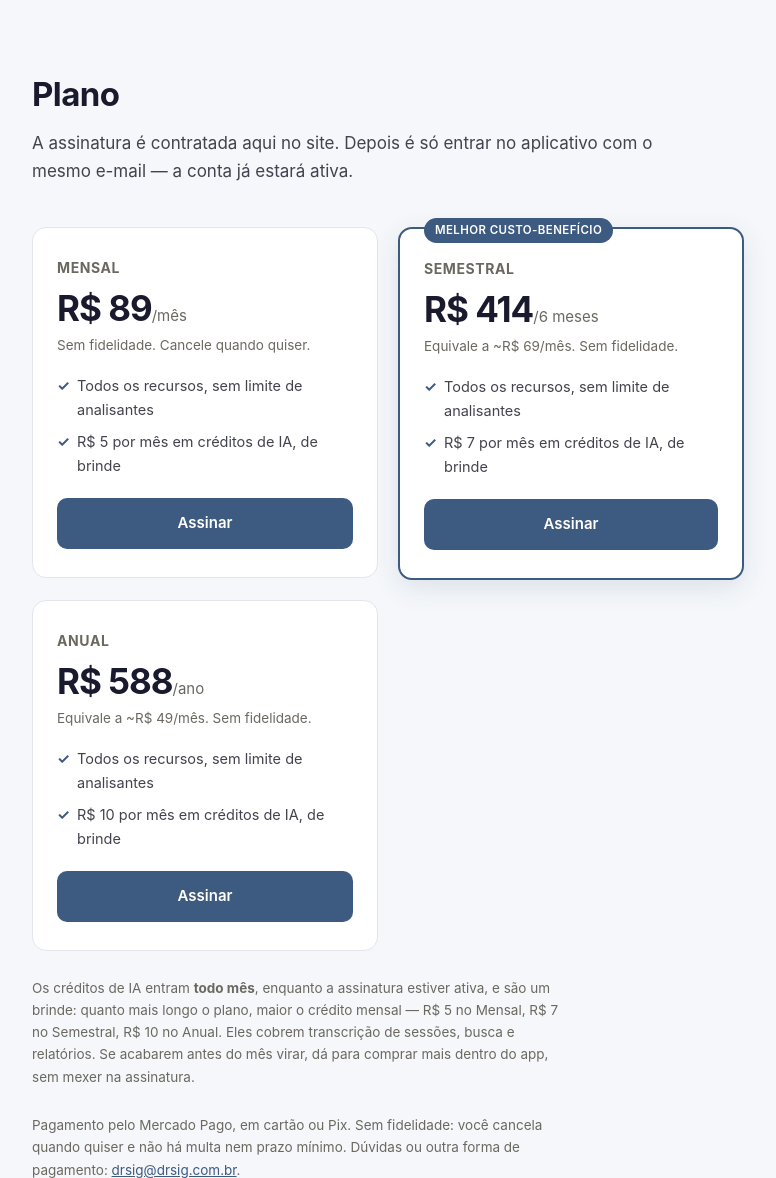
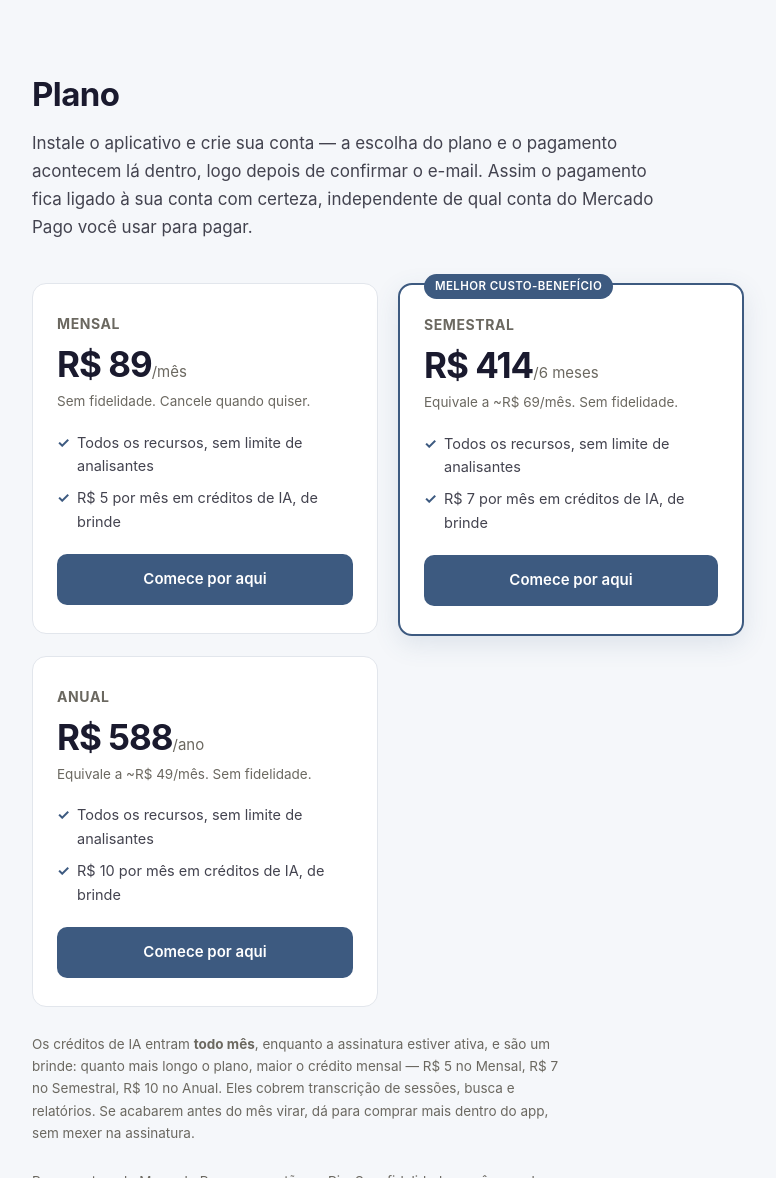
Before and after one commit to paulovsp/drsig-site, a plain HTML site: page index.html in a window 1280 px wide. Shown: the part 4380-5558 px from the top of the page, without its empty margins (252-1028 px from the left). Drawn offline with Linux system fonts and the light colour scheme.

Commit message:
site: tira o checkout anônimo, que não sabia de quem era o pagamento
Os três botões levavam a um checkout de preapproval_plan_id — link
estático, igual pra todo mundo, que nasce sem nenhuma referência ao app.
O webhook então só tinha o e-mail da conta Mercado Pago do pagador, e
tentava adivinhar de quem era casando com profiles.email.

Isso falha de formas comuns e silenciosas: quem paga com a conta do
cônjuge, com uma conta antiga, ou com um e-mail diferente do que usou no
app. Aconteceu no primeiro teste real — R$ 89 aprovados e nenhum vínculo
com conta nenhuma.

O caminho pelo app já resolve isso e sempre resolveu: ele cria a
assinatura por API com `external_reference` = id do usuário, e o webhook
prioriza esse id sobre o e-mail. Não há adivinhação.

Então o site deixa de vender direto e passa a levar pro app. Um caminho
só, sempre identificado, qualquer que seja a conta que paga.

Co-Authored-By: Claude Opus 5 <noreply@anthropic.com>

```diff
--- a/index.html
+++ b/index.html
@@ -391,8 +391,9 @@ busca. Crédito não usado não se perde: acumula para o mês seguinte.
 <div class="wrap estreito">
 <h2>Plano</h2>
 <p class="intro-secao">
-A assinatura é contratada aqui no site. Depois é só entrar no aplicativo com o mesmo e-mail —
-a conta já estará ativa.
+Instale o aplicativo e crie sua conta — a escolha do plano e o pagamento acontecem lá dentro,
+logo depois de confirmar o e-mail. Assim o pagamento fica ligado à sua conta com certeza,
+independente de qual conta do Mercado Pago você usar para pagar.
 </p>
 
 <div class="planos">
@@ -405,7 +406,7 @@ a conta já estará ativa.
 <li>Todos os recursos, sem limite de analisantes</li>
 <li>R$ 5 por mês em créditos de IA, de brinde</li>
 </ul>
-<a href="https://www.mercadopago.com.br/subscriptions/checkout?preapproval_plan_id=cc3aceead6994602baf193b0394cd025" class="btn" style="width:100%;text-align:center;">Assinar</a>
+<a href="https://play.google.com/store/apps/details?id=br.com.drsig.app" class="btn" style="width:100%;text-align:center;">Comece por aqui</a>
 </div>
 
 <div class="plano destacado">
@@ -417,7 +418,7 @@ a conta já estará ativa.
 <li>Todos os recursos, sem limite de analisantes</li>
 <li>R$ 7 por mês em créditos de IA, de brinde</li>
 </ul>
-<a href="https://www.mercadopago.com.br/subscriptions/checkout?preapproval_plan_id=b1e6cb3061ab48f5b121425a4ab4edc3" class="btn" style="width:100%;text-align:center;">Assinar</a>
+<a href="https://play.google.com/store/apps/details?id=br.com.drsig.app" class="btn" style="width:100%;text-align:center;">Comece por aqui</a>
 </div>
 
 <div class="plano">
@@ -428,7 +429,7 @@ a conta já estará ativa.
 <li>Todos os recursos, sem limite de analisantes</li>
 <li>R$ 10 por mês em créditos de IA, de brinde</li>
 </ul>
-<a href="https://www.mercadopago.com.br/subscriptions/checkout?preapproval_plan_id=124ea15de4e9456e8153266d56578af6" class="btn" style="width:100%;text-align:center;">Assinar</a>
+<a href="https://play.google.com/store/apps/details?id=br.com.drsig.app" class="btn" style="width:100%;text-align:center;">Comece por aqui</a>
 </div>
 
 </div>
```
